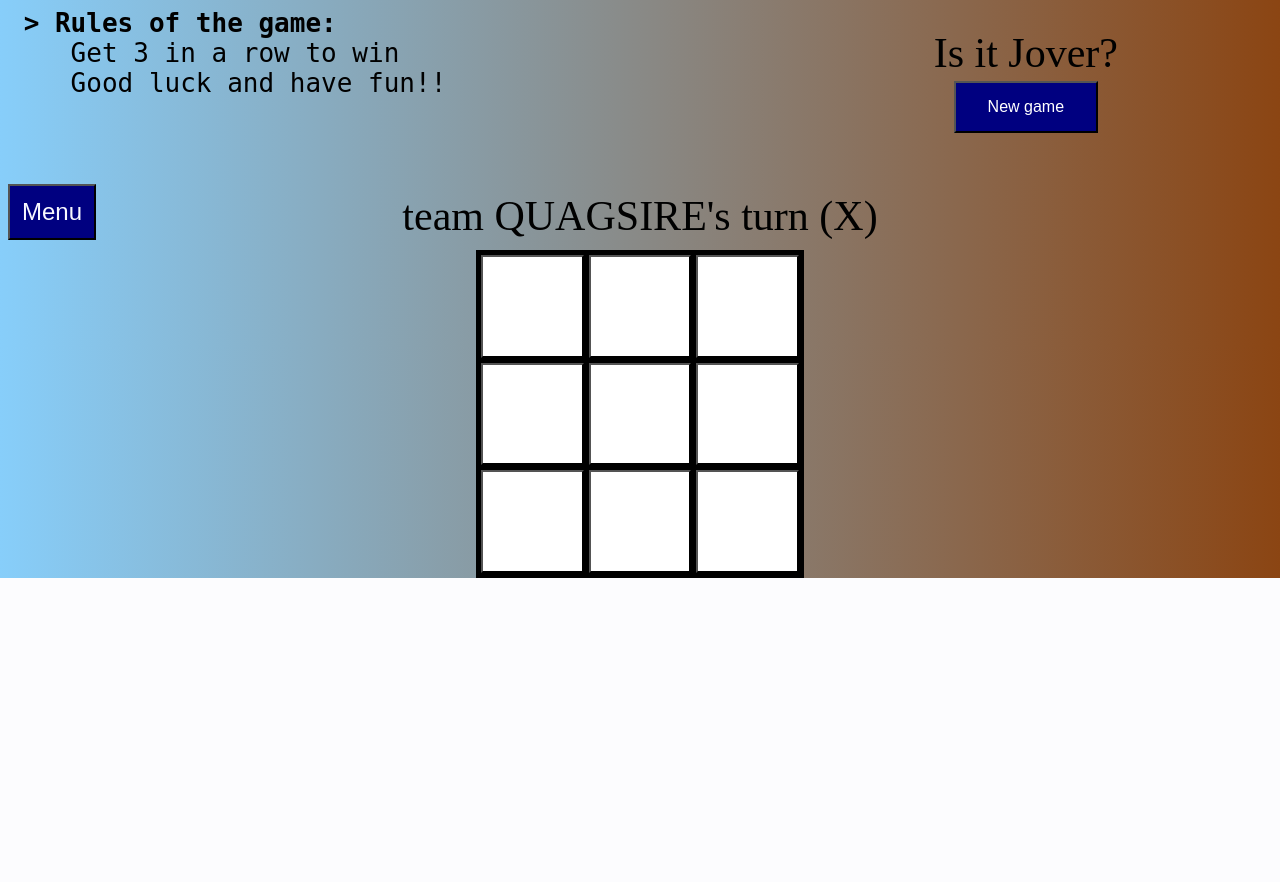
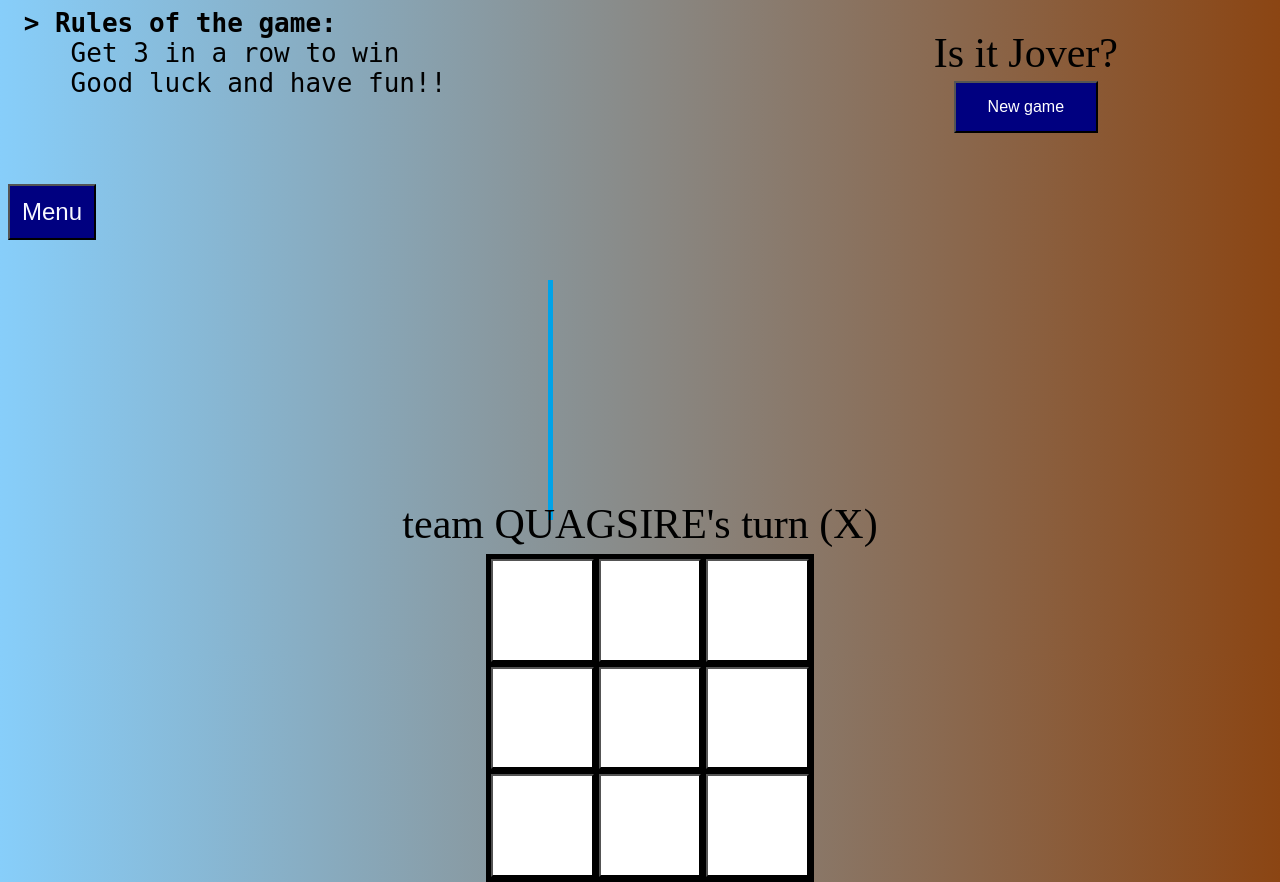
Before and after one commit to chspur/spis23-PROJECT-Alex-Peter, a Flask app: page / in a window 1280 px wide. Shown: the part 245-1127 px from the top of the page. Before the commit the page ends 823 px from the top, so only its background shows below. Run offline with Flask 3, Linux system fonts and the light colour scheme.

Commit message:
alex's changes

```diff
--- a/templates/index.html
+++ b/templates/index.html
@@ -35,7 +35,10 @@
 
         <!-- creating the tic-tac-toe box -->
         <div class="centerformat">
-            <div id="button-container" class="container">
+            <div class="lines">
+                <img src="/left line transparent.png" alt="">
+                <!-- <img src="/left line transparent.png" alt=""> -->
+                <div id="button-container" class="tic-box">
                     <button class="tic-tac-button"> </button>
                     <button class="tic-tac-button"> </button>
                     <button class="tic-tac-button"> </button>
@@ -45,6 +48,7 @@
                     <button class="tic-tac-button"> </button>
                     <button class="tic-tac-button"> </button>
                     <button class="tic-tac-button"> </button>
+                </div>
             </div>
             <div1 class="jover-text">
                 <p>Is it Jover?</p>
--- a/templates/style.css
+++ b/templates/style.css
@@ -91,21 +91,22 @@ div1 { /*Is it Jover?*/
 
 }
 
-.container { /*Tic-Tac-Toe box*/
+.tic-box { /*Tic-Tac-Toe box*/
     display: grid;
     grid-template-rows: repeat(3, 8vw);
-    grid-template-columns: repeat(3,8vw);
+    grid-template-columns: repeat(3, 8vw);
     font-family:'Roboto', sans-serif;
     border:5px solid black;
     background-color: black;
     grid-gap: 5px;
-    position: absolute
+    position: absolute;
 }
 
 .tic-tac-button { /*fix the transparent color background, put black*/
     font-size: 5vw;
     background: white;
     text-align: center;
+    flex-grow: auto;
 }
 
 .joe-button {
@@ -117,6 +118,17 @@ div1 { /*Is it Jover?*/
     font-size: 16px;
     margin: 4px 2px;
 
+}
+
+img {
+    z-index: 10;
+    /* position: absolute; */
+}
+
+.lines {
+    text-align: center;
+    height: 24vw;
+    width: 24vw;
 }
 
 /* img {
```
Lines whose indentation alone changed are shown as unchanged.
